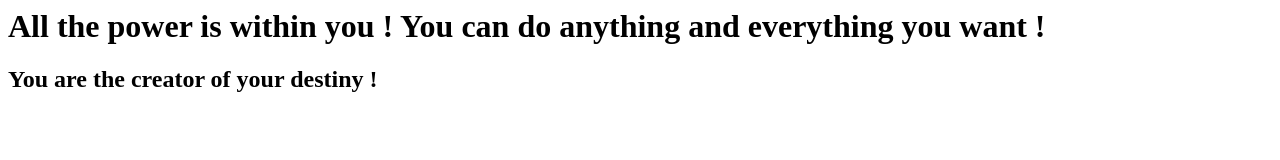
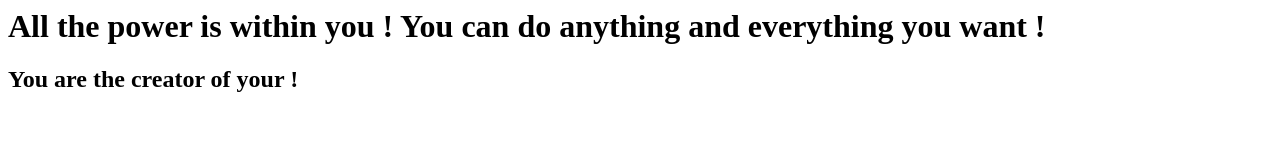
Before and after one commit to Samruddhi0909/firstgitrepo, a plain HTML site: page index.html in a window 1280 px wide. Drawn offline with Linux system fonts and the light colour scheme.

Commit message:
some changes

```diff
--- a/index.html
+++ b/index.html
@@ -2,6 +2,6 @@
 <body>
 <h1>
 All the power is within you ! You can do anything and everything you want !</h1>
-<h2>You are the creator of your destiny ! </h2>
+<h2>You are the creator of your  ! </h2>
 </body>
 </html>
```
